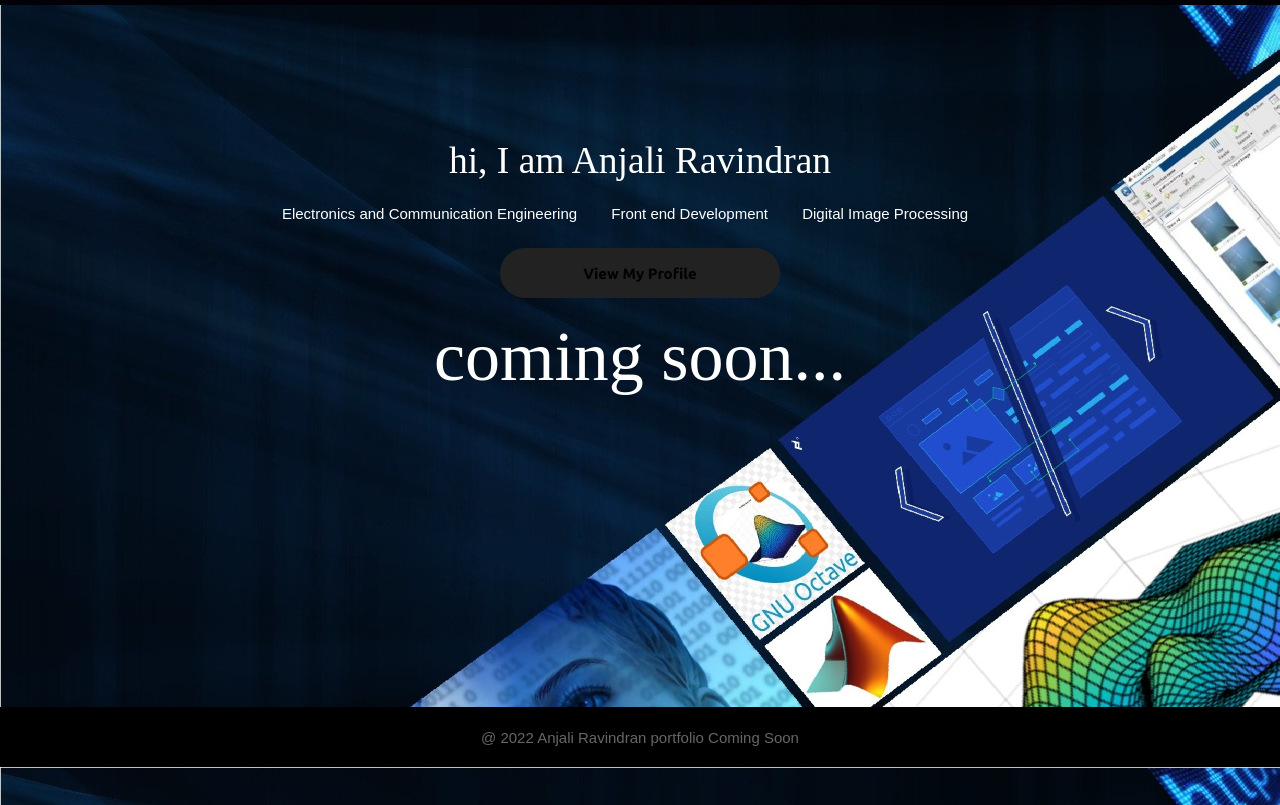
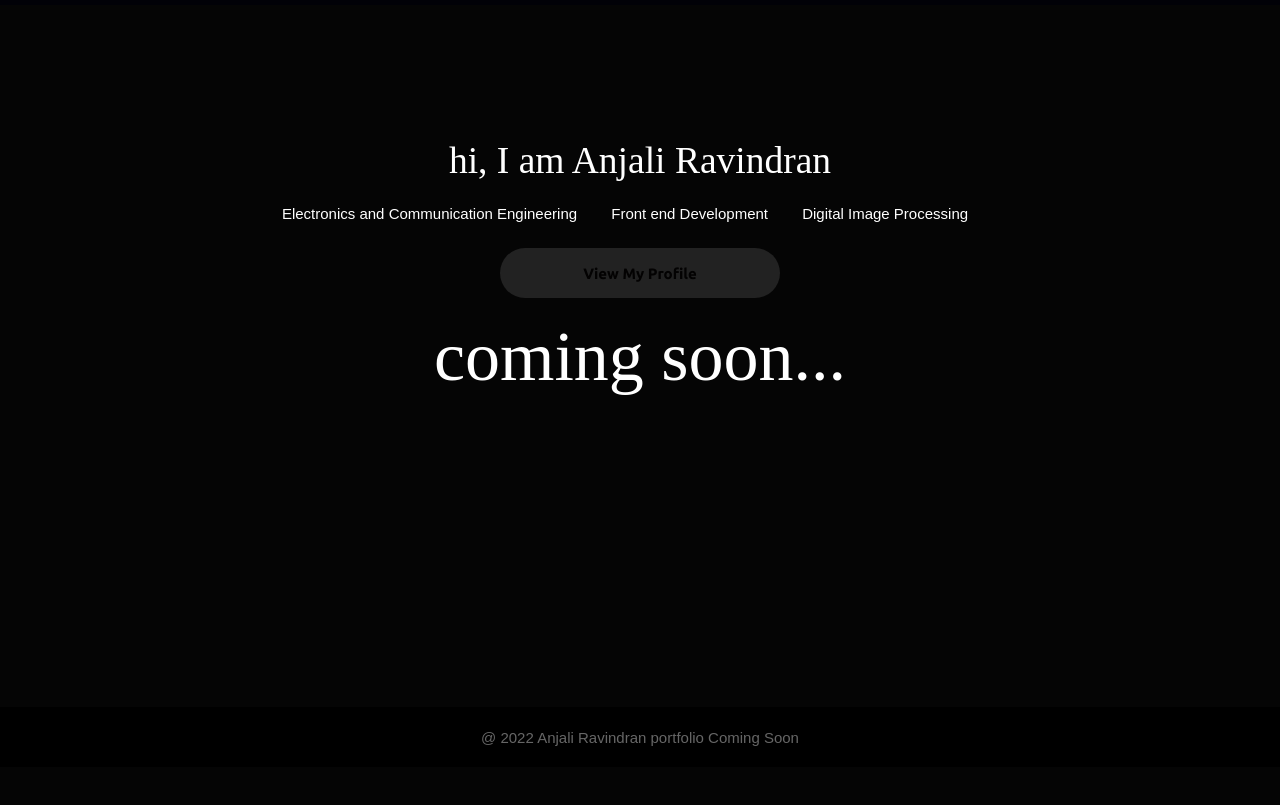
Before and after one commit to anjaligh/comingSoon, a plain HTML site: page index.html in a window 1280 px wide. Shown: the part 33-838 px from the top of the page. Drawn offline with Linux system fonts and the light colour scheme.

Commit message:
third commit

```diff
--- a/css/main.css
+++ b/css/main.css
@@ -255,8 +255,8 @@ Primary use:
 
 /*---------------------------------------------*/
 .bg-g1 {
-  background-image: url('/images/9832791.jpg');
-  background-size: contain;
+  background-color: #050505;
+  /* background-size: contain; */
 
 
   /* background: -webkit-linear-gradient(bottom, #f77062, #fe5196);
```
